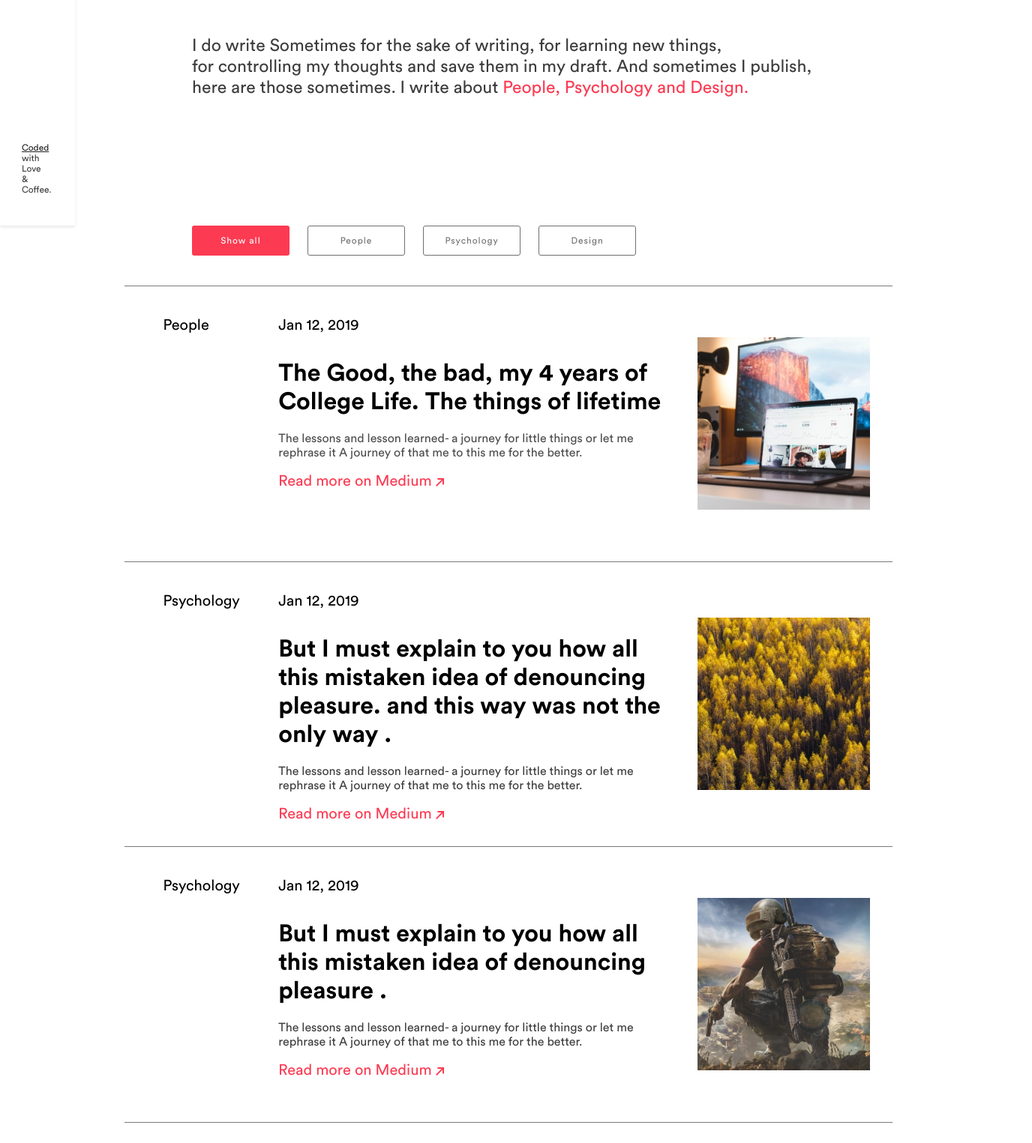
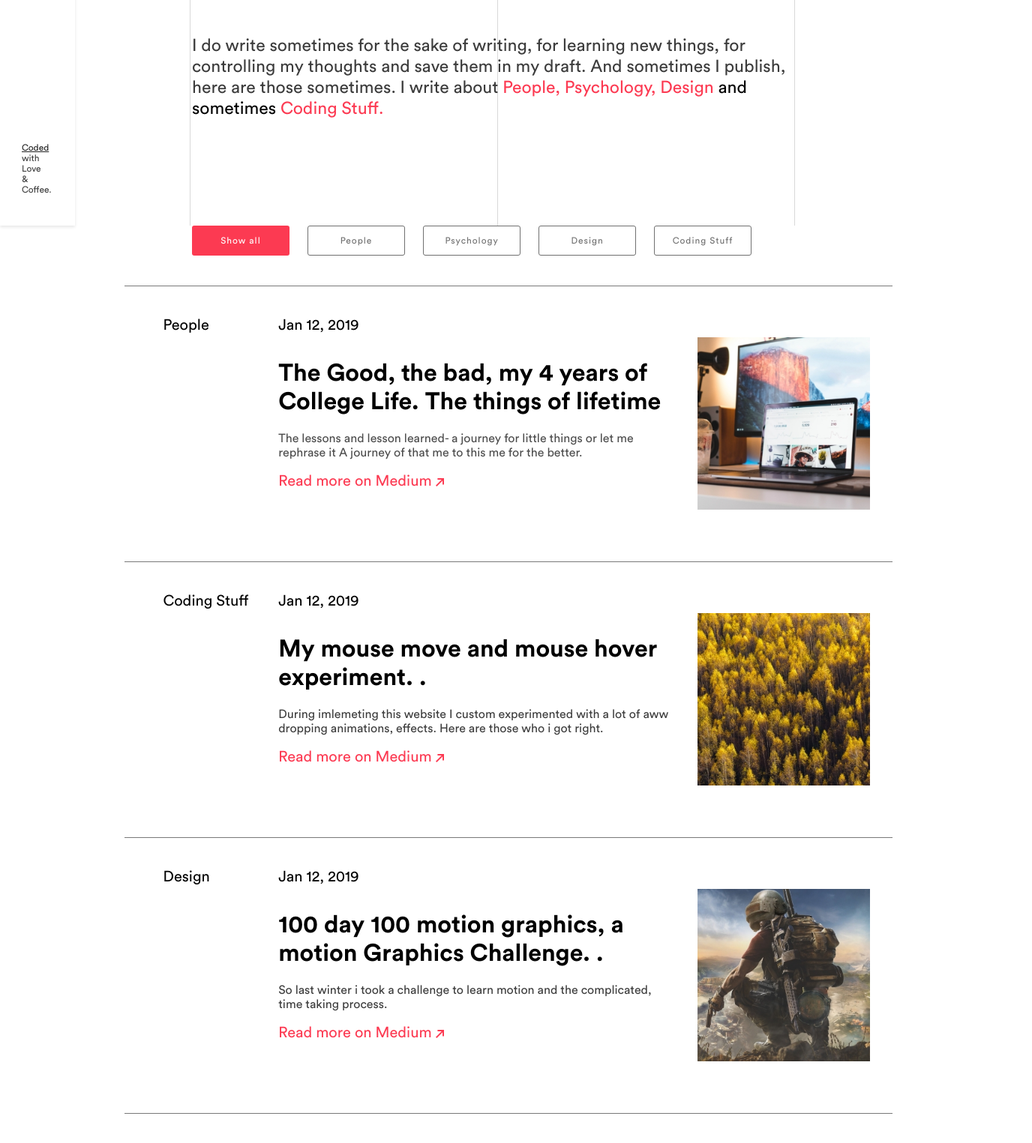
Before and after one commit to SAURABHRAI110/ProjectX4--All-Pages, a plain HTML site: page blog.html in a window 1280 px wide. Shown: the part 499-2024 px from the top of the page at 75% size, 1376 px wide, since content can reach past the window. Drawn offline with nearby package versions, Linux system fonts and the light colour scheme; files whose address does not match are found by name.

Commit message:
Added new button
Button in blog for coding stuff.

```diff
--- a/blog.html
+++ b/blog.html
@@ -123,8 +123,10 @@
 
         <div class="hero-title-div">
 
-
-            <div class="nametag1">
+            <div class="vl1 vl"></div>
+            <div class="vl2 vl"></div>
+            <div class="vl3 vl"></div>
+            <!-- <div class="nametag1">
 
                 <p class="nametag-text black61" data-aos="fade-up" data-aos-duration="1000">Saurabh Rai</p>
                 <div class="dash1 dash" data-aos="fade-up" data-aos-duration="1000"></div>
@@ -137,7 +139,7 @@
                     Artist</p>
                 <div class="dash3 dash" data-aos="fade-up" data-aos-duration="1000"></div>
                 <div class="dash4 dash" data-aos="fade-up" data-aos-duration="1000"></div>
-            </div>
+            </div> -->
             <h1 class="hero-title padding" data-aos="fade-up" data-aos-duration="2500">
                 <span>I</span>
                 <span class="outlined"> Write </span>
@@ -146,11 +148,11 @@
             </h1>
             <div>
                 <p class="hero-para para" data-aos="fade-up" data-aos-duration="2500" data-aos-delay="1000">
-                    I do write Sometimes for the sake of writing, for learning new things,<br> for controlling my
+                    I do write sometimes for the sake of writing, for learning new things, for controlling my
                     thoughts
-                    and save them in my draft. And sometimes I publish, <br> here are those sometimes. I write about
+                    and save them in my draft. And sometimes I publish, here are those sometimes. I write about
                     <span style="color:#fc3a52;">People,
-                        Psychology and Design.</span style="color:black;"></p>
+                        Psychology, Design <span style="color:black;">and sometimes</span> Coding Stuff.</p>
             </div>
         </div>
     </div>
@@ -165,6 +167,7 @@
                 <button class="btn margin-btn" onclick="filterSelection('people')"> <span>People</span></button>
                 <button class="btn margin-btn" onclick="filterSelection('psychology')"> Psychology</button>
                 <button class="btn margin-btn" onclick="filterSelection('design')"> Design</button>
+                <button class="btn margin-btn" onclick="filterSelection('coding-stuff')"> Coding Stuff</button>
             </div>
         </div>
     </div>
@@ -194,18 +197,15 @@
             </div>
         </div>
 
-        <div class="article-container  psychology">
+        <div class="article-container  coding-stuff">
             <div class="hl"></div>
-            <span class="article-category">Psychology</span>
+            <span class="article-category">Coding Stuff</span>
             <div class="article-text-container">
                 <span class="article-date">Jan 12, 2019</span>
-                <h1 class="article-heading">But I must explain to you how all this mistaken idea of denouncing
-                    pleasure. and this way was not the only way
+                <h1 class="article-heading">My mouse move and mouse hover experiment.
                     .</h1>
-                <p class="article-para black90"> The lessons and lesson learned- a journey for little things or let me
-                    rephrase
-                    it A journey of that
-                    me to this me for the better.</p>
+                <p class="article-para black90"> During imlemeting this website I custom experimented with a lot of aww
+                    dropping animations, effects. Here are those who i got right.</p>
                 <div class="article-pic">
                     <img class="article-pic-adjust" src="assets/blog/article-pic-2.jpg">
                 </div>
@@ -213,17 +213,15 @@
                 </span>
             </div>
         </div>
-        <div class="article-container  psychology">
+        <div class="article-container  design">
             <div class="hl"></div>
-            <span class="article-category">Psychology</span>
+            <span class="article-category">Design</span>
             <div class="article-text-container">
                 <span class="article-date">Jan 12, 2019</span>
-                <h1 class="article-heading">But I must explain to you how all this mistaken idea of denouncing pleasure
+                <h1 class="article-heading">100 day 100 motion graphics, a motion Graphics Challenge.
                     .</h1>
-                <p class="article-para black90"> The lessons and lesson learned- a journey for little things or let me
-                    rephrase
-                    it A journey of that
-                    me to this me for the better.</p>
+                <p class="article-para black90"> So last winter i took a challenge to learn motion and the complicated,
+                    time taking process.</p>
                 <div class="article-pic">
                     <img class="article-pic-adjust" src="assets/blog/article-pic-3.jpg">
                 </div>
@@ -285,9 +283,9 @@
                 </span>
             </div>
         </div>
-        <div class="article-container  design">
+        <div class="article-container psychology">
             <div class="hl"></div>
-            <span class="article-category">Design</span>
+            <span class="article-category">Psychology</span>
             <div class="article-text-container">
                 <span class="article-date">Jan 12, 2019</span>
                 <h1 class="article-heading">But I must explain to you how all this mistaken idea of denouncing pleasure
@@ -303,9 +301,9 @@
                 </span>
             </div>
         </div>
-        <div class="article-container  design">
+        <div class="article-container psychology">
             <div class="hl"></div>
-            <span class="article-category">Design</span>
+            <span class="article-category">Psychology</span>
             <div class="article-text-container">
                 <span class="article-date">Jan 12, 2019</span>
                 <h1 class="article-heading">But I must explain to you how all this mistaken idea of denouncing pleasure
--- a/child.css
+++ b/child.css
@@ -185,6 +185,7 @@ Home Page
   position: absolute;
   margin-left: 20%;
   margin-top: 8%;
+  margin-right: 18%;
 }
 
 .hero-title {
@@ -1044,6 +1045,8 @@ Sorting and shuffling */
 .blog-section2 {
   width: 100%;
   height: auto;
+  background-color: white;
+  position: relative;
 }
 
 .blog-filter {
@@ -1066,7 +1069,9 @@ Sorting and shuffling */
   min-height: 46vh;
   display: none;
   position: relative;
+  background-color: white;
 }
+
 .show {
   display: block;
 }
```
Also changed, not shown: index.html (line endings or trailing spaces).
